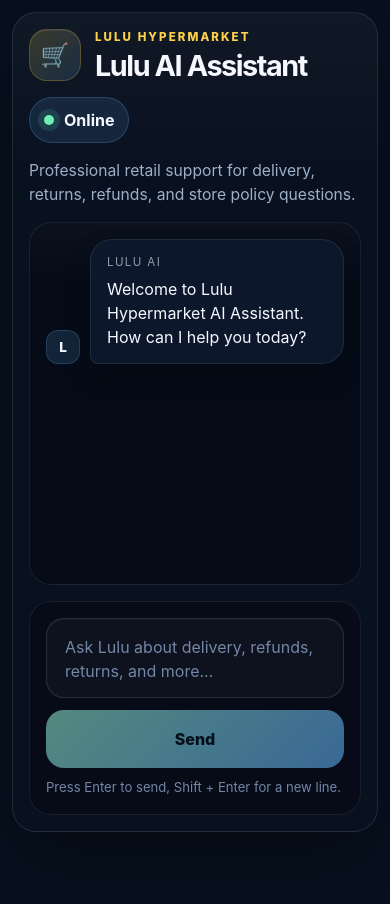
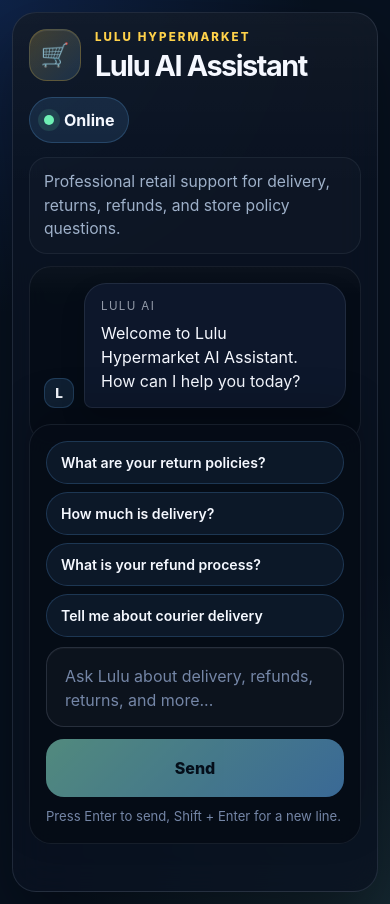
Before and after one commit to amaymishra1104/lulu-ai-assistant, a React app in the folder frontend/: page / in a window 390 px wide. Before the commit the page ends 844 px from the top, so only its background shows below. Built offline with nearby package versions, Linux system fonts and the light colour scheme; the HTML template or start-up script is replaced by a standard one.

Commit message:
Ready for deployment

```diff
--- a/frontend/src/App.jsx
+++ b/frontend/src/App.jsx
@@ -5,6 +5,13 @@
 import ChatInput from "./components/ChatInput";
 
 const API_URL = "http://localhost:5000/chat";
+
+const QUICK_REPLIES = [
+  "What are your return policies?",
+  "How much is delivery?",
+  "What is your refund process?",
+  "Tell me about courier delivery",
+];
 
 const createMessage = (role, content, id = `${role}-${Date.now()}`) => ({
   id,
@@ -107,11 +114,15 @@
           </p>
         </div>
 
-        <ChatWindow messages={messages} loading={loading} />
+        <ChatWindow messages={messages} />
 
         {error ? <p className="error-banner">{error}</p> : null}
 
-        <ChatInput onSend={sendMessage} isSending={loading} />
+        <ChatInput
+          onSend={sendMessage}
+          isSending={loading}
+          quickReplies={QUICK_REPLIES}
+        />
       </main>
     </div>
   );
--- a/frontend/src/components/ChatInput.jsx
+++ b/frontend/src/components/ChatInput.jsx
@@ -1,6 +1,6 @@
 import { useEffect, useRef, useState } from "react";
 
-function ChatInput({ onSend, isSending }) {
+function ChatInput({ onSend, isSending, quickReplies = [] }) {
   const [message, setMessage] = useState("");
   const textAreaRef = useRef(null);
 
@@ -33,11 +33,35 @@
     }
   };
 
+  const handleQuickReply = (reply) => {
+    if (isSending) {
+      return;
+    }
+
+    onSend(reply);
+  };
+
   return (
     <form className="chat-input" onSubmit={handleSubmit}>
       <label className="sr-only" htmlFor="chat-message">
         Type your message
       </label>
+
+      {quickReplies.length > 0 ? (
+        <div className="quick-replies" aria-label="Quick reply suggestions">
+          {quickReplies.map((reply) => (
+            <button
+              key={reply}
+              type="button"
+              className="quick-replies__chip"
+              onClick={() => handleQuickReply(reply)}
+              disabled={isSending}
+            >
+              {reply}
+            </button>
+          ))}
+        </div>
+      ) : null}
 
       <div className="chat-input__composer">
         <textarea
--- a/frontend/src/components/ChatWindow.jsx
+++ b/frontend/src/components/ChatWindow.jsx
@@ -1,8 +1,18 @@
+import { useEffect, useRef } from "react";
+
 import MessageBubble from "./MessageBubble";
 
 function ChatWindow({
   messages
 }) {
+  const endOfMessagesRef = useRef(null);
+
+  useEffect(() => {
+    endOfMessagesRef.current?.scrollIntoView({
+      behavior: "smooth",
+      block: "end",
+    });
+  }, [messages]);
 
   return (
     <section className="chat-window" aria-label="Conversation">
@@ -14,6 +24,7 @@
             content={message.content}
           />
         ))}
+        <div ref={endOfMessagesRef} />
       </div>
     </section>
   );
--- a/frontend/src/index.css
+++ b/frontend/src/index.css
@@ -79,6 +79,10 @@
   padding: 20px;
   display: flex;
   justify-content: center;
+  background:
+    radial-gradient(circle at top left, rgba(49, 115, 255, 0.18), transparent 32%),
+    radial-gradient(circle at bottom right, rgba(145, 242, 212, 0.1), transparent 34%),
+    var(--page-bg);
 }
 
 .chat-card {
@@ -86,8 +90,8 @@
   min-height: calc(100vh - 40px);
   display: flex;
   flex-direction: column;
-  gap: 16px;
-  padding: 24px;
+  gap: 14px;
+  padding: 22px;
   border-radius: 32px;
   background:
     linear-gradient(180deg, rgba(255, 255, 255, 0.03), transparent 20%),
@@ -102,6 +106,7 @@
   justify-content: space-between;
   gap: 16px;
   align-items: center;
+  padding-bottom: 2px;
 }
 
 .chat-brand {
@@ -116,7 +121,7 @@
   display: grid;
   place-items: center;
   border-radius: 18px;
-  background: linear-gradient(135deg, rgba(255, 210, 74, 0.18), rgba(101, 182, 255, 0.14));
+  background: linear-gradient(135deg, rgba(255, 210, 74, 0.2), rgba(101, 182, 255, 0.16));
   border: 1px solid rgba(255, 210, 74, 0.2);
   box-shadow: inset 0 1px 0 rgba(255, 255, 255, 0.08);
   font-size: 1.45rem;
@@ -146,6 +151,13 @@
 
 .chat-subheader p {
   margin: 0;
+}
+
+.chat-subheader {
+  padding: 14px 16px;
+  border-radius: 18px;
+  border: 1px solid rgba(148, 163, 184, 0.1);
+  background: rgba(255, 255, 255, 0.02);
 }
 
 .status-pill {
@@ -188,7 +200,7 @@
 .chat-window__inner {
   height: 100%;
   overflow-y: auto;
-  padding: 22px;
+  padding: 20px 20px 22px;
   display: flex;
   flex-direction: column;
   gap: 16px;
@@ -233,7 +245,7 @@
   place-items: center;
   flex: 0 0 auto;
   border-radius: 12px;
-  background: rgba(101, 182, 255, 0.14);
+  background: rgba(101, 182, 255, 0.12);
   color: var(--text-primary);
   font-size: 0.85rem;
   font-weight: 800;
@@ -266,6 +278,7 @@
   color: #f7fbff;
   background: var(--user-bubble);
   border-bottom-right-radius: 8px;
+  box-shadow: 0 18px 32px rgba(24, 108, 255, 0.2);
 }
 
 .message-bubble--assistant {
@@ -273,6 +286,7 @@
   background: var(--assistant-bubble);
   border: 1px solid rgba(148, 163, 184, 0.14);
   border-bottom-left-radius: 8px;
+  box-shadow: 0 12px 24px rgba(0, 0, 0, 0.16);
 }
 
 .message-bubble--typing {
@@ -312,13 +326,45 @@
 }
 
 .chat-input {
+  position: sticky;
+  bottom: 0;
   display: flex;
   flex-direction: column;
   gap: 10px;
   padding: 16px;
   border-radius: var(--radius-lg);
-  background: rgba(6, 12, 23, 0.88);
+  background: rgba(6, 12, 23, 0.94);
   border: 1px solid rgba(148, 163, 184, 0.12);
+  box-shadow: 0 -18px 40px rgba(0, 0, 0, 0.18);
+  backdrop-filter: blur(16px);
+}
+
+.quick-replies {
+  display: flex;
+  flex-wrap: wrap;
+  gap: 10px;
+}
+
+.quick-replies__chip {
+  border: 1px solid rgba(101, 182, 255, 0.2);
+  border-radius: 999px;
+  padding: 10px 14px;
+  background: rgba(101, 182, 255, 0.08);
+  color: var(--text-primary);
+  font-size: 0.88rem;
+  font-weight: 600;
+  transition: transform 160ms ease, background 160ms ease, border-color 160ms ease;
+}
+
+.quick-replies__chip:hover:not(:disabled) {
+  transform: translateY(-1px);
+  background: rgba(101, 182, 255, 0.14);
+  border-color: rgba(145, 242, 212, 0.28);
+}
+
+.quick-replies__chip:disabled {
+  cursor: not-allowed;
+  opacity: 0.55;
 }
 
 .chat-input__composer {
@@ -408,6 +454,7 @@
     min-height: calc(100vh - 24px);
     padding: 16px;
     border-radius: 24px;
+    gap: 12px;
   }
 
   .chat-header {
@@ -420,11 +467,21 @@
   }
 
   .chat-window__inner {
-    padding: 16px;
+    padding: 16px 14px 18px;
+  }
+
+  .chat-subheader {
+    padding: 12px 14px;
   }
 
   .message-bubble {
     max-width: 88%;
+  }
+
+  .message-avatar {
+    width: 30px;
+    height: 30px;
+    border-radius: 11px;
   }
 
   .chat-input__composer {
@@ -432,6 +489,16 @@
     align-items: stretch;
   }
 
+  .quick-replies {
+    gap: 8px;
+  }
+
+  .quick-replies__chip {
+    width: 100%;
+    justify-content: flex-start;
+    text-align: left;
+  }
+
   .chat-input__button {
     width: 100%;
   }
```
